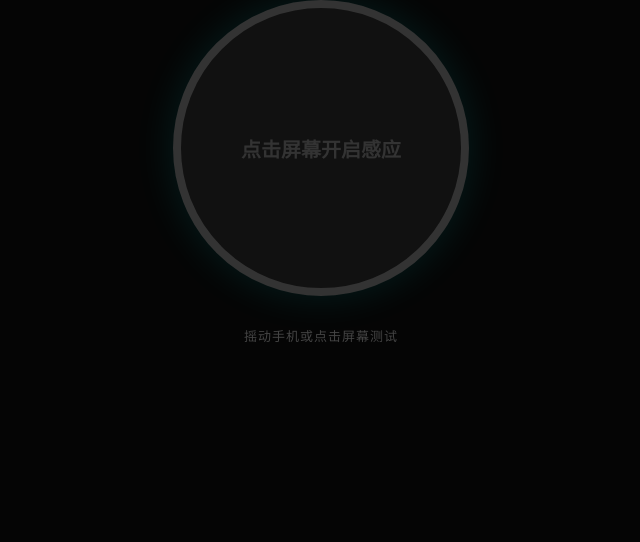
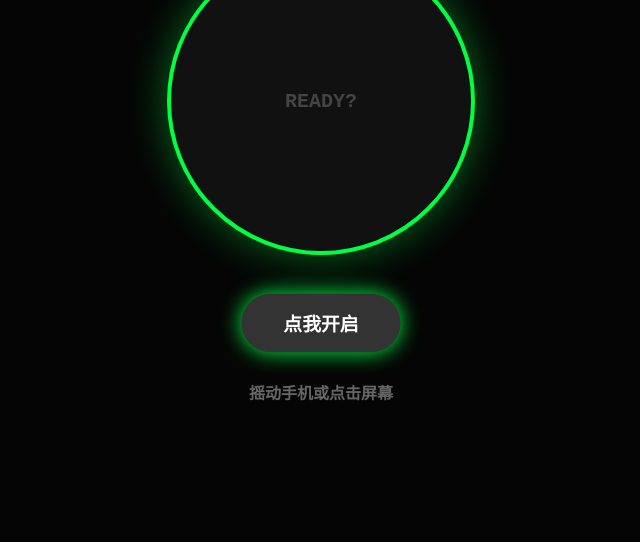
Before and after one commit to a2312668727-netizen/Crypto-Shaker, a plain HTML site: page index.html in a window 1280 px wide. Shown: the part 258-800 px from the top of the page, without its empty margins (319-959 px from the left). Drawn offline with nearby package versions, Linux system fonts and the light colour scheme.

Commit message:
Update index.html

```diff
--- a/index.html
+++ b/index.html
@@ -3,59 +3,64 @@
 <head>
     <meta charset="UTF-8">
     <meta name="viewport" content="width=device-width, initial-scale=1.0, maximum-scale=1.0, user-scalable=no">
-    <title>MOON SHAKER - 币圈摇摇乐</title>
-    <script src="https://cdn.jsdelivr.net/npm/vue@3/dist/vue.global.js"></script>
+    <title>Crypto Shaker</title>
+    <script src="https://unpkg.com/vue@3/dist/vue.global.js"></script>
     <style>
-        :root { --neon: #00ffff; --gold: #F7931A; }
-        body { margin: 0; background: #050505; color: white; font-family: -apple-system, sans-serif; height: 100vh; display: flex; align-items: center; justify-content: center; overflow: hidden; }
-        .app-container { text-align: center; width: 100%; padding: 20px; }
+        :root { --neon-green: #00FF41; --dark-bg: #050505; }
+        body { margin: 0; background: var(--dark-bg); color: white; font-family: 'Courier New', Courier, monospace; height: 100vh; display: flex; align-items: center; justify-content: center; overflow: hidden; }
+        .app-container { text-align: center; width: 100%; max-width: 400px; padding: 20px; }
 
-        /* 轮盘转动动画 */
-        .wheel-box {
-            width: 280px; height: 280px; margin: 0 auto; border-radius: 50%;
-            border: 8px solid #111; position: relative; display: flex;
-            align-items: center; justify-content: center; background: #111;
-            transition: transform 1.5s cubic-bezier(0.15, 0, 0.15, 1);
-            box-shadow: 0 0 40px rgba(0, 255, 255, 0.1);
+        .header { font-size: 32px; font-weight: 900; color: var(--neon-green); text-shadow: 0 0 15px var(--neon-green); margin-bottom: 30px; letter-spacing: 2px; }
+
+        /* 圆形轮盘卡片 */
+        .shaker-card {
+            width: 300px; height: 300px; margin: 0 auto; border-radius: 50%;
+            background: #111; border: 4px solid #333; position: relative;
+            display: flex; flex-direction: column; align-items: center; justify-content: center;
+            transition: transform 1.2s cubic-bezier(0.15, 0, 0.15, 1);
+            box-shadow: 0 0 30px rgba(0, 255, 65, 0.1);
         }
-        .inner-content { transition: opacity 0.3s; }
-        .crypto-logo { width: 80px; height: 80px; border-radius: 50%; background: #fff; margin-bottom: 10px; }
-        .symbol { font-size: 48px; font-weight: 900; margin: 0; }
 
-        /* 按钮和文字 */
-        .btn {
-            margin-top: 50px; padding: 16px 40px; border-radius: 40px;
-            font-size: 18px; font-weight: bold; border: none; cursor: pointer;
-            text-decoration: none; display: inline-block; transition: 0.3s;
+        .crypto-logo { width: 80px; height: 80px; border-radius: 50%; background: #fff; margin-bottom: 15px; border: 2px solid var(--neon-green); }
+        .symbol { font-size: 42px; font-weight: 900; color: var(--neon-green); margin: 0; text-shadow: 0 0 10px rgba(0, 255, 65, 0.5); }
+
+        /* 梭哈按钮 */
+        .trade-btn {
+            margin-top: 40px; padding: 15px 40px; border-radius: 50px;
+            background: var(--neon-green); color: #000; font-size: 18px;
+            font-weight: 900; text-decoration: none; display: inline-block;
+            box-shadow: 0 0 20px var(--neon-green); animation: pulse 1.5s infinite;
         }
-        .hint { margin-top: 30px; color: #444; font-size: 13px; letter-spacing: 1px; }
-        .flashing { animation: flash 1s infinite; }
-        @keyframes flash { 50% { opacity: 0.5; } }
+
+        .status-text { margin-top: 25px; font-size: 16px; color: #666; font-weight: bold; }
+        .shaking-msg { color: var(--neon-green); animation: blink 0.5s infinite; }
+
+        @keyframes pulse { 0% { transform: scale(1); } 50% { transform: scale(1.05); } 100% { transform: scale(1); } }
+        @keyframes blink { 50% { opacity: 0; } }
     </style>
 </head>
 <body>
     <div id="app" class="app-container">
-        <h1 style="letter-spacing: 4px; font-size: 24px; color: #eee;">MOON SHAKER</h1>
+        <div class="header">CRYPTO SHAKER</div>
 
-        <div class="wheel-box" :style="{ transform: 'rotate(' + rotation + 'deg)', borderColor: activeColor, boxShadow: '0 0 50px ' + activeColor + '44' }">
-            <div class="inner-content" :style="{ opacity: isShaking ? 0.3 : 1 }">
-                <template v-if="result">
-                    <img :src="result.logo" class="crypto-logo">
-                    <p class="symbol" :style="{ color: activeColor }">{{ result.symbol }}</p>
-                    <p style="color: #888; font-size: 14px;">{{ result.tip }}</p>
-                </template>
-                <div v-else style="color: #333; font-size: 20px; font-weight: 900;">点击屏幕开启感应</div>
-            </div>
+        <div class="shaker-card" :style="{ transform: 'rotate(' + rotation + 'deg)', borderColor: activeColor, boxShadow: '0 0 40px ' + activeColor + '66' }">
+            <template v-if="result">
+                <img :src="result.logo" class="crypto-logo">
+                <p class="symbol" :style="{ color: activeColor }">{{ result.symbol }}</p>
+            </template>
+            <div v-else style="color: #444; font-weight: 900; font-size: 20px;">READY?</div>
         </div>
 
-        <div v-if="result && !isShaking">
-            <a :href="result.tradeUrl" class="btn" :style="{ background: activeColor, color: '#000' }">
-                去交易所买入 {{ result.symbol }}
+        <div style="min-height: 100px;">
+            <a v-if="result && !isShaking" :href="result.tradeUrl" class="trade-btn" :style="{ background: activeColor }">
+                立即梭哈 {{ result.symbol }}
             </a>
+            <div v-else-if="!result" @click="initAndShake" class="trade-btn" style="background: #333; color: #fff; cursor:pointer;">点我开启</div>
         </div>
 
-        <div class="hint" :class="{ flashing: isShaking }">
-            {{ isShaking ? '正在为您计算暴富标的...' : '摇动手机或点击屏幕测试' }}
+        <div class="status-text">
+            <span v-if="isShaking" class="shaking-msg">>>> 正在梭哈... <<<</span>
+            <span v-else>摇动手机或点击屏幕</span>
         </div>
     </div>
 
@@ -66,58 +71,71 @@
                 const rotation = ref(0);
                 const isShaking = ref(false);
                 const result = ref(null);
-                const activeColor = ref('#333');
+                const activeColor = ref('#00FF41');
 
-                const DATA = [
-                    { symbol: 'BTC', color: '#F7931A', tip: '数字黄金，YYDS', logo: 'https://assets.coingecko.com/coins/images/1/large/bitcoin.png', tradeUrl: 'https://www.binance.com/zh-CN/trade/BTC_USDT' },
-                    { symbol: 'ETH', color: '#627EEA', tip: '以太坊，公链之王', logo: 'https://assets.coingecko.com/coins/images/279/large/ethereum.png', tradeUrl: 'https://www.binance.com/zh-CN/trade/ETH_USDT' },
-                    { symbol: 'SOL', color: '#14F195', tip: '速度之王，土狗天堂', logo: 'https://assets.coingecko.com/coins/images/4128/large/solana.png', tradeUrl: 'https://www.binance.com/zh-CN/trade/SOL_USDT' },
-                    { symbol: 'PEPE', color: '#379237', tip: 'Meme 精神领袖', logo: 'https://assets.coingecko.com/coins/images/29850/large/pepe-token.png', tradeUrl: 'https://www.binance.com/zh-CN/trade/PEPE_USDT' }
+                // 20个热门币种库
+                const CRYPTO_POOL = [
+                    { symbol: 'BTC', color: '#F7931A', logo: 'https://assets.coingecko.com/coins/images/1/large/bitcoin.png', tradeUrl: 'https://www.binance.com/zh-CN/trade/BTC_USDT' },
+                    { symbol: 'ETH', color: '#627EEA', logo: 'https://assets.coingecko.com/coins/images/279/large/ethereum.png', tradeUrl: 'https://www.binance.com/zh-CN/trade/ETH_USDT' },
+                    { symbol: 'SOL', color: '#14F195', logo: 'https://assets.coingecko.com/coins/images/4128/large/solana.png', tradeUrl: 'https://www.binance.com/zh-CN/trade/SOL_USDT' },
+                    { symbol: 'XRP', color: '#23292F', logo: 'https://assets.coingecko.com/coins/images/44/large/xrp.png', tradeUrl: 'https://www.binance.com/zh-CN/trade/XRP_USDT' },
+                    { symbol: 'BNB', color: '#F3BA2F', logo: 'https://assets.coingecko.com/coins/images/825/large/binance-coin-logo.png', tradeUrl: 'https://www.binance.com/zh-CN/trade/BNB_USDT' },
+                    { symbol: 'DOGE', color: '#C2A633', logo: 'https://assets.coingecko.com/coins/images/5/large/dogecoin.png', tradeUrl: 'https://www.binance.com/zh-CN/trade/DOGE_USDT' },
+                    { symbol: 'PEPE', color: '#379237', logo: 'https://assets.coingecko.com/coins/images/29850/large/pepe-token.png', tradeUrl: 'https://www.binance.com/zh-CN/trade/PEPE_USDT' },
+                    { symbol: 'SUI', color: '#6FBCF0', logo: 'https://assets.coingecko.com/coins/images/26375/large/sui_asset.png', tradeUrl: 'https://www.binance.com/zh-CN/trade/SUI_USDT' },
+                    { symbol: 'NEAR', color: '#555555', logo: 'https://assets.coingecko.com/coins/images/10365/large/near.png', tradeUrl: 'https://www.binance.com/zh-CN/trade/NEAR_USDT' },
+                    { symbol: 'LINK', color: '#2A5ADA', logo: 'https://assets.coingecko.com/coins/images/877/large/chainlink-new-logo.png', tradeUrl: 'https://www.binance.com/zh-CN/trade/LINK_USDT' },
+                    { symbol: 'AVAX', color: '#E84142', logo: 'https://assets.coingecko.com/coins/images/12559/large/Avalanche_Circle_RedWhite_Trans.png', tradeUrl: 'https://www.binance.com/zh-CN/trade/AVAX_USDT' },
+                    { symbol: 'WLD', color: '#FFFFFF', logo: 'https://assets.coingecko.com/coins/images/31069/large/worldcoin.png', tradeUrl: 'https://www.binance.com/zh-CN/trade/WLD_USDT' },
+                    { symbol: 'BONK', color: '#FFA500', logo: 'https://assets.coingecko.com/coins/images/28600/large/bonk.jpg', tradeUrl: 'https://www.binance.com/zh-CN/trade/BONK_USDT' },
+                    { symbol: 'STX', color: '#5546FF', logo: 'https://assets.coingecko.com/coins/images/2069/large/Stacks_logo_full.png', tradeUrl: 'https://www.binance.com/zh-CN/trade/STX_USDT' },
+                    { symbol: 'TIA', color: '#7B2BF9', logo: 'https://assets.coingecko.com/coins/images/31967/large/celestia.png', tradeUrl: 'https://www.binance.com/zh-CN/trade/TIA_USDT' },
+                    { symbol: 'APT', color: '#2DD4BF', logo: 'https://assets.coingecko.com/coins/images/26455/large/aptos_round.png', tradeUrl: 'https://www.binance.com/zh-CN/trade/APT_USDT' },
+                    { symbol: 'ORDI', color: '#FFFFFF', logo: 'https://assets.coingecko.com/coins/images/30306/large/ordi.png', tradeUrl: 'https://www.binance.com/zh-CN/trade/ORDI_USDT' },
+                    { symbol: 'ARB', color: '#28A0F0', logo: 'https://assets.coingecko.com/coins/images/16547/large/photo_2023-03-29_21.47.00.jpeg', tradeUrl: 'https://www.binance.com/zh-CN/trade/ARB_USDT' },
+                    { symbol: 'OP', color: '#FF0420', logo: 'https://assets.coingecko.com/coins/images/25244/large/Optimism.png', tradeUrl: 'https://www.binance.com/zh-CN/trade/OP_USDT' },
+                    { symbol: 'ADA', color: '#0033AD', logo: 'https://assets.coingecko.com/coins/images/975/large/cardano.png', tradeUrl: 'https://www.binance.com/zh-CN/trade/ADA_USDT' }
                 ];
 
-                const luckyDraw = () => {
+                const startLuckyDraw = () => {
                     if (isShaking.value) return;
                     isShaking.value = true;
-                    rotation.value += 1080 + Math.random() * 360; // 旋转至少3圈
+                    rotation.value += 1440 + Math.random() * 360;
 
-                    let i = 0;
+                    let count = 0;
                     const interval = setInterval(() => {
-                        result.value = DATA[Math.floor(Math.random() * DATA.length)];
-                        activeColor.value = result.value.color;
-                        i++;
-                        if (i > 15) {
+                        const rand = CRYPTO_POOL[Math.floor(Math.random() * CRYPTO_POOL.length)];
+                        result.value = rand;
+                        activeColor.value = rand.color;
+                        count++;
+                        if (count > 15) {
                             clearInterval(interval);
                             isShaking.value = false;
                         }
                     }, 80);
                 };
 
-                // 核心：处理网页传感器权限
-                const initSensor = () => {
-                    if (typeof DeviceMotionEvent.requestPermission === 'function') {
-                        DeviceMotionEvent.requestPermission().then(permissionState => {
-                            if (permissionState === 'granted') {
-                                window.addEventListener('devicemotion', (e) => {
-                                    const acc = e.accelerationIncludingGravity;
-                                    if (Math.abs(acc.x) > 15 || Math.abs(acc.y) > 15) luckyDraw();
-                                });
-                            }
+                const initAndShake = () => {
+                    if (typeof DeviceMotionEvent !== 'undefined' && typeof DeviceMotionEvent.requestPermission === 'function') {
+                        DeviceMotionEvent.requestPermission().then(state => {
+                            if (state === 'granted') window.addEventListener('devicemotion', handleMotion);
                         });
                     } else {
-                        window.addEventListener('devicemotion', (e) => {
-                            const acc = e.accelerationIncludingGravity;
-                            if (Math.abs(acc.x) > 15 || Math.abs(acc.y) > 15) luckyDraw();
-                        });
+                        window.addEventListener('devicemotion', handleMotion);
                     }
-                    luckyDraw(); // 第一次点击也触发一次
+                    startLuckyDraw();
                 };
 
-                return { rotation, isShaking, result, activeColor, initSensor };
+                const handleMotion = (e) => {
+                    const acc = e.accelerationIncludingGravity;
+                    if (Math.abs(acc.x) > 16 || Math.abs(acc.y) > 16) startLuckyDraw();
+                };
+
+                window.addEventListener('click', () => { if(!isShaking.value) initAndShake(); }, { once: false });
+
+                return { rotation, isShaking, result, activeColor, initAndShake };
             }
         }).mount('#app');
-
-        // 监听点击开启感应（浏览器要求必须有用户交互才能用传感器）
-        window.onclick = () => { document.querySelector('#app').__vue_app__.config.globalProperties.initSensor; };
     </script>
 </body>
 </html>
```
